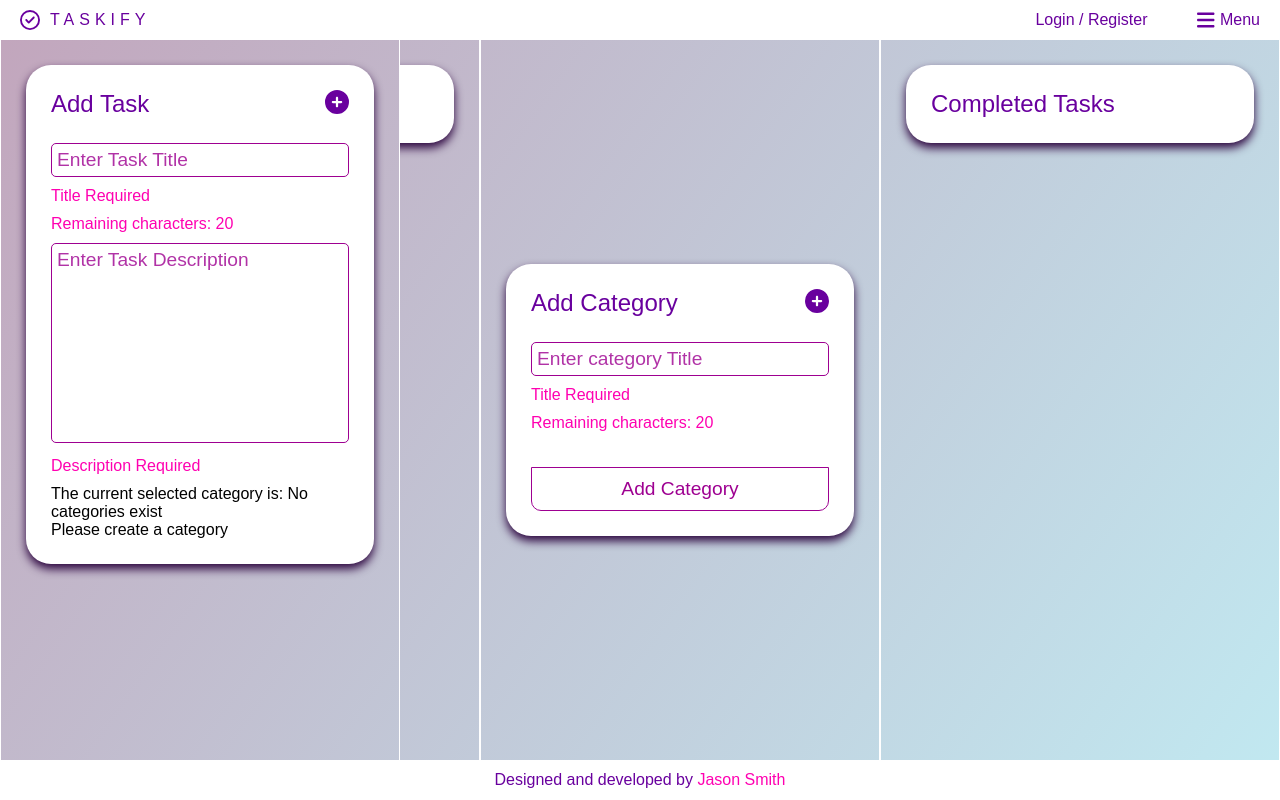
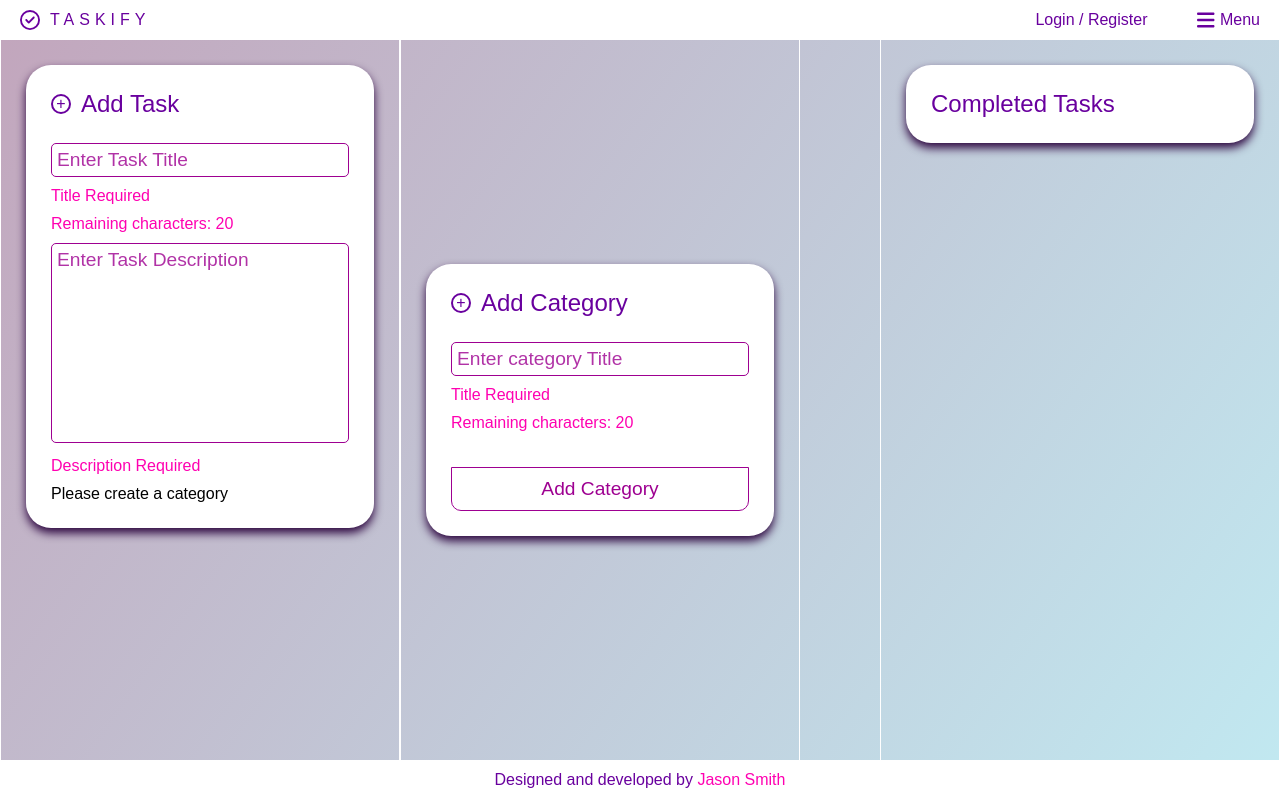
Before and after one commit to Jason-Smith-Code/taskify, a React (Create React App) app: page / in a window 1280 px wide. Built offline with nearby package versions, Linux system fonts and the light colour scheme.

Commit message:
replaced font awesome icons in forms with css, as the thin design was a paid icon, and I could just recreate it for free :)

```diff
--- a/package.json
+++ b/package.json
@@ -1,6 +1,6 @@
 {
   "name": "taskify",
-  "version": "0.3.0",
+  "version": "0.4.0",
   "private": true,
   "dependencies": {
     "@babel/runtime": "^7.17.9",
--- a/src/components/forms/CategoryForm.js
+++ b/src/components/forms/CategoryForm.js
@@ -3,8 +3,6 @@ import './Forms.css';
 import { addCategory } from "../../features/categoryListSlice";
 import { useDispatch } from "react-redux";
 import {GenerateUniqueId} from "../../utilities/GenerateUniqueId";
-import { FontAwesomeIcon } from "@fortawesome/react-fontawesome";
-import { faCirclePlus } from "@fortawesome/free-solid-svg-icons";
 
 export function CategoryForm() {
     const maxTitleSize = 20;
@@ -55,7 +53,7 @@ export function CategoryForm() {
 
     return (
         <form className="padded"id="category-form" data-testid="adding-category-form" onSubmit={handleSubmit}>
-            <div className="form-header"><h2>Add Category</h2> <FontAwesomeIcon icon={faCirclePlus} /></div>
+            <div className="form-header"><div className="circle-border-contaner"><p>+</p></div><h2>Add Category</h2></div>
             <input
                 required={true}
                 data-testid='adding-category-form-input-title'
--- a/src/components/forms/Forms.css
+++ b/src/components/forms/Forms.css
@@ -51,10 +51,10 @@ form {
 .form-header {
     width: 100%;
     display: flex;
-    justify-content: space-between;
     color: var(--Color2);
     margin-bottom: 25px;
     font-size: 1.5em;
+    align-items: center;
 }
 
 #category-form {
@@ -117,3 +117,14 @@ select#select-category {
     display: flex;
     align-items: center;
 }
+
+.circle-border-contaner {
+    border-radius: 50%;
+    border: 2px solid var(--Color2);
+    width: 20px;
+    height: 20px;
+    display: flex;
+    justify-content: center;
+    align-items: center;
+    margin-right: 10px;
+}
--- a/src/components/forms/TaskForm.js
+++ b/src/components/forms/TaskForm.js
@@ -3,8 +3,6 @@ import './Forms.css';
 import { addTask } from "../../features/taskListSlice";
 import { useDispatch } from "react-redux";
 import {GenerateUniqueId} from "../../utilities/GenerateUniqueId";
-import { FontAwesomeIcon } from "@fortawesome/react-fontawesome";
-import { faCirclePlus } from "@fortawesome/free-solid-svg-icons";
 import { getGetCategoryList } from "../../features/categoryListSlice";
 import { useSelector } from "react-redux";
 
@@ -71,7 +69,7 @@ export function TaskForm() {
 
     return (
         <form className="padded" data-testid="adding-task-form" onSubmit={handleSubmit}>
-            <div className="form-header"><h2>Add Task</h2> <FontAwesomeIcon icon={faCirclePlus} /></div>
+            <div className="form-header"><div className="circle-border-contaner"><p>+</p></div><h2>Add Task</h2> </div>
             <input
                 required={true}
                 data-testid='adding-task-form-input-title'
@@ -103,27 +101,16 @@ export function TaskForm() {
             </div>}  */}
 
             {/* Radio option */}
-            <p>{`The current selected category is: ${selectedCatgory}`}</p>
+
             {selectedCategories < 1 ? <p>Please create a category</p> :
             <div>
-
                 <label>Select a category</label>
-                <br></br>
-                {selectedCategories.map((item, index) => {
-                    if (index === 0) {
-                        return(
-                        <div className="radio-row">
-                            <input required type="radio" key={item.id} value={item.title} name="category-radio" onChange={handleChange} className="category-button" /><p>{item.title}</p>
+                {selectedCategories.map((item) => {
+                    return(
+                        <div key={item.id} className="radio-row">
+                            <input required type="radio" value={item.title} name="category-radio" onChange={handleChange} className="category-button" /><p>{item.title}</p>
                         </div>)
-                    } else if (index > 0) {
-                        return(
-                            <div className="radio-row">
-                                <input required type="radio" key={item.id} value={item.title} name="category-radio" onChange={handleChange} className="category-button"/><p>{item.title}</p>
-                            </div>
-                        )
-                    } else return undefined
-                }
-                )
+                    })
                 }
             </div>}
             {/* Form Submit */}
--- a/src/components/taskCategories/TaskCategories.js
+++ b/src/components/taskCategories/TaskCategories.js
@@ -11,7 +11,6 @@ export const TaskCategories = () => {
 
     return (
             <div id="category-container">
-                <Pending />
                 {selectedCategories.map(category =>
                 <Category
                     title={category.title}
```
